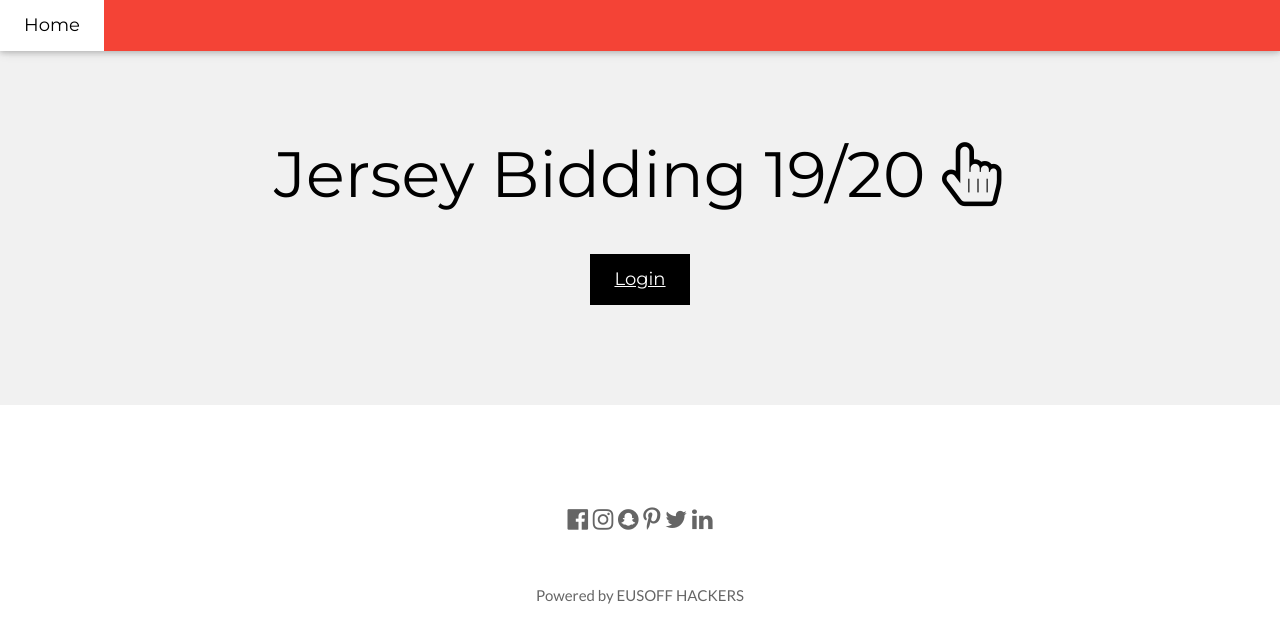
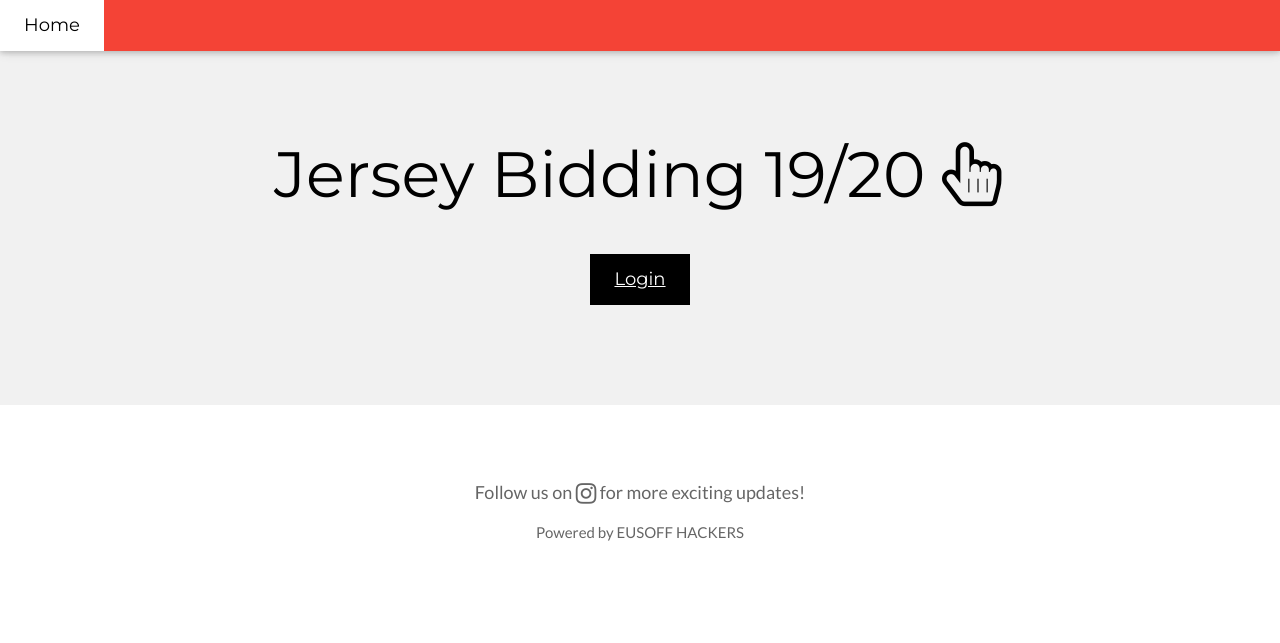
Before and after one commit to isbobby/jersey_bidding, a Flask app: page / in a window 1280 px wide. Shown: the top 643 px of the page. Run offline with Flask 2, Linux system fonts and the light colour scheme; some libraries are stand-ins or nearby versions.

Commit message:
minor ui fixes

```diff
--- a/jersey_bidder/config.py
+++ b/jersey_bidder/config.py
@@ -4,8 +4,8 @@ import os
 class Config:
     SECRET_KEY = 'c9970460fc2c3ad324add53c94e3bc2a'
     # SQLALCHEMY_DATABASE_URI = 'postgres://bobby:zmq,bs2008@localhost:5432/jersey_bidder'
-    # SQLALCHEMY_DATABASE_URI = 'postgres://postgres:password@localhost:5432/jersey_bidder'
-    SQLALCHEMY_DATABASE_URI = 'postgres://nzlujsgydsuhub:3c28336b8b39e40c0a6a62c1d2c60cfdee2c169319d7ab6f67f280d60bbaa3b3@ec2-54-235-96-48.compute-1.amazonaws.com:5432/dd653s303qd6jm'
+    SQLALCHEMY_DATABASE_URI = 'postgres://postgres:password@localhost:5432/jersey_bidder'
+    # SQLALCHEMY_DATABASE_URI = 'postgres://nzlujsgydsuhub:3c28336b8b39e40c0a6a62c1d2c60cfdee2c169319d7ab6f67f280d60bbaa3b3@ec2-54-235-96-48.compute-1.amazonaws.com:5432/dd653s303qd6jm'
     USER_APP_NAME = "Jersey Bidder"      # Shown in and email templates and page footers
     USER_ENABLE_EMAIL = False      # Disable email authentication
     USER_ENABLE_USERNAME = True    # Enable username authentication
--- a/jersey_bidder/templates/layout.html
+++ b/jersey_bidder/templates/layout.html
@@ -99,14 +99,8 @@
 
   <!-- Footer -->
   <footer class="w3-container w3-padding-64 w3-center w3-opacity">
-    <div class="w3-xlarge w3-padding-32">
-      <i class="fa fa-facebook-official w3-hover-opacity"></i>
-      <i class="fa fa-instagram w3-hover-opacity"></i>
-      <i class="fa fa-snapchat w3-hover-opacity"></i>
-      <i class="fa fa-pinterest-p w3-hover-opacity"></i>
-      <i class="fa fa-twitter w3-hover-opacity"></i>
-      <i class="fa fa-linkedin w3-hover-opacity"></i>
-    </div>
+      <h5>Follow us on <a href="https://www.instagram.com/hehckers/"><i
+            class="fa fa-instagram fa-lg w3-hover-opacity"></i></a> for more exciting updates! </h5>
     <p>Powered by EUSOFF HACKERS</a></p>
   </footer>
   <script>
```
Also changed, not shown: jersey_bidder/templates/allocateFailure.html (+6 -4 lines).
